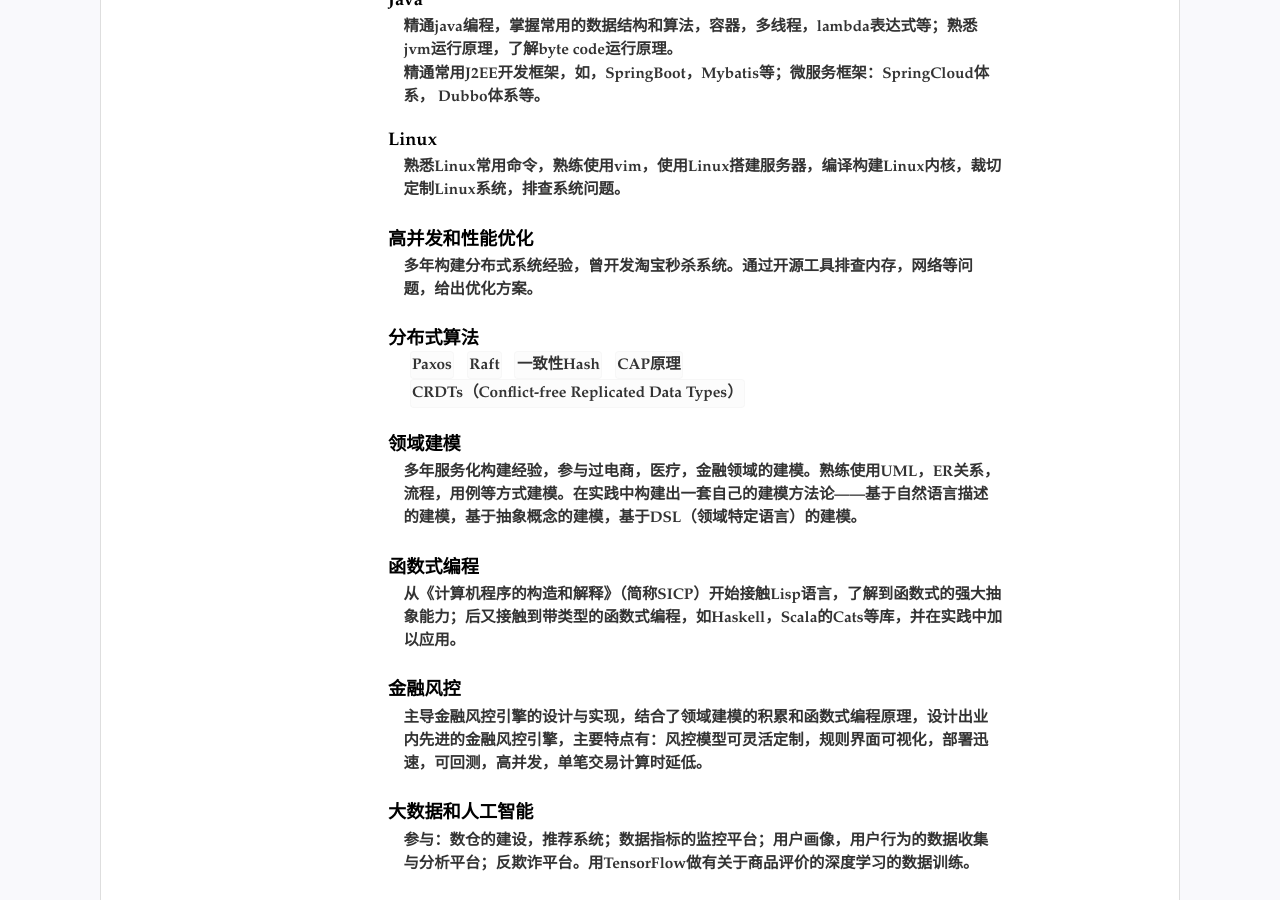
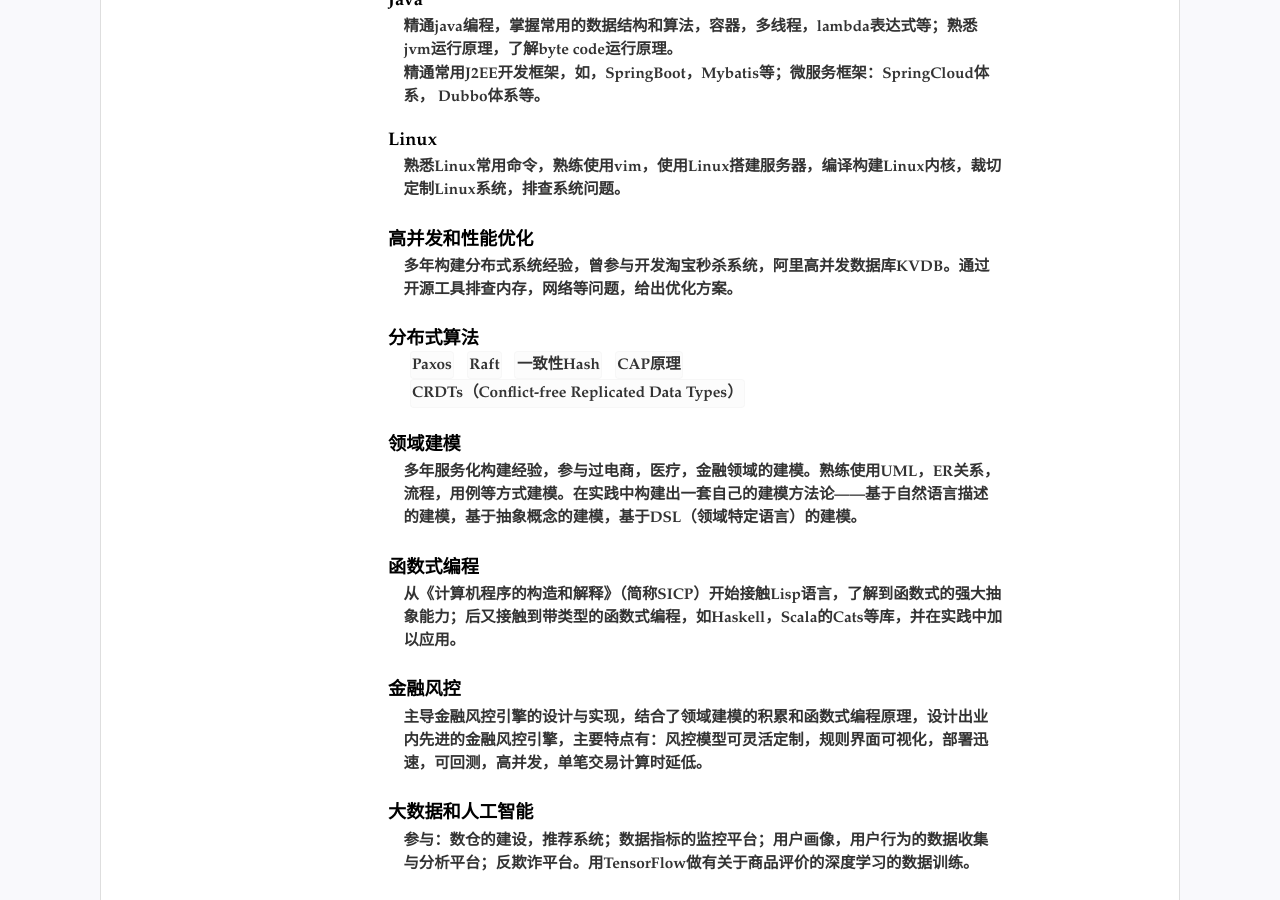
Before and after one commit to kennykong/resume, a Jekyll site: the page built from index.html, in a window 1280 px wide and 900 px high, scrolled down 521 px. Built offline with Jekyll 4.4.1, drawn with Linux system fonts in a browser that asks for light colours.

Commit message:
update resume.yml

```diff
--- a/_data/resume.yml
+++ b/_data/resume.yml
@@ -60,7 +60,7 @@ main: #简历主要内容，
     summary: 熟悉Linux常用命令，熟练使用vim，使用Linux搭建服务器，编译构建Linux内核，裁切定制Linux系统，排查系统问题。
 
   - title: 高并发和性能优化
-    summary: 多年构建分布式系统经验，曾开发淘宝秒杀系统。通过开源工具排查内存，网络等问题，给出优化方案。
+    summary: 多年构建分布式系统经验，曾参与开发淘宝秒杀系统，阿里高并发数据库KVDB。通过开源工具排查内存，网络等问题，给出优化方案。
 
   - title: 分布式算法
     items: #itmems 可以小块的方式显示
```
